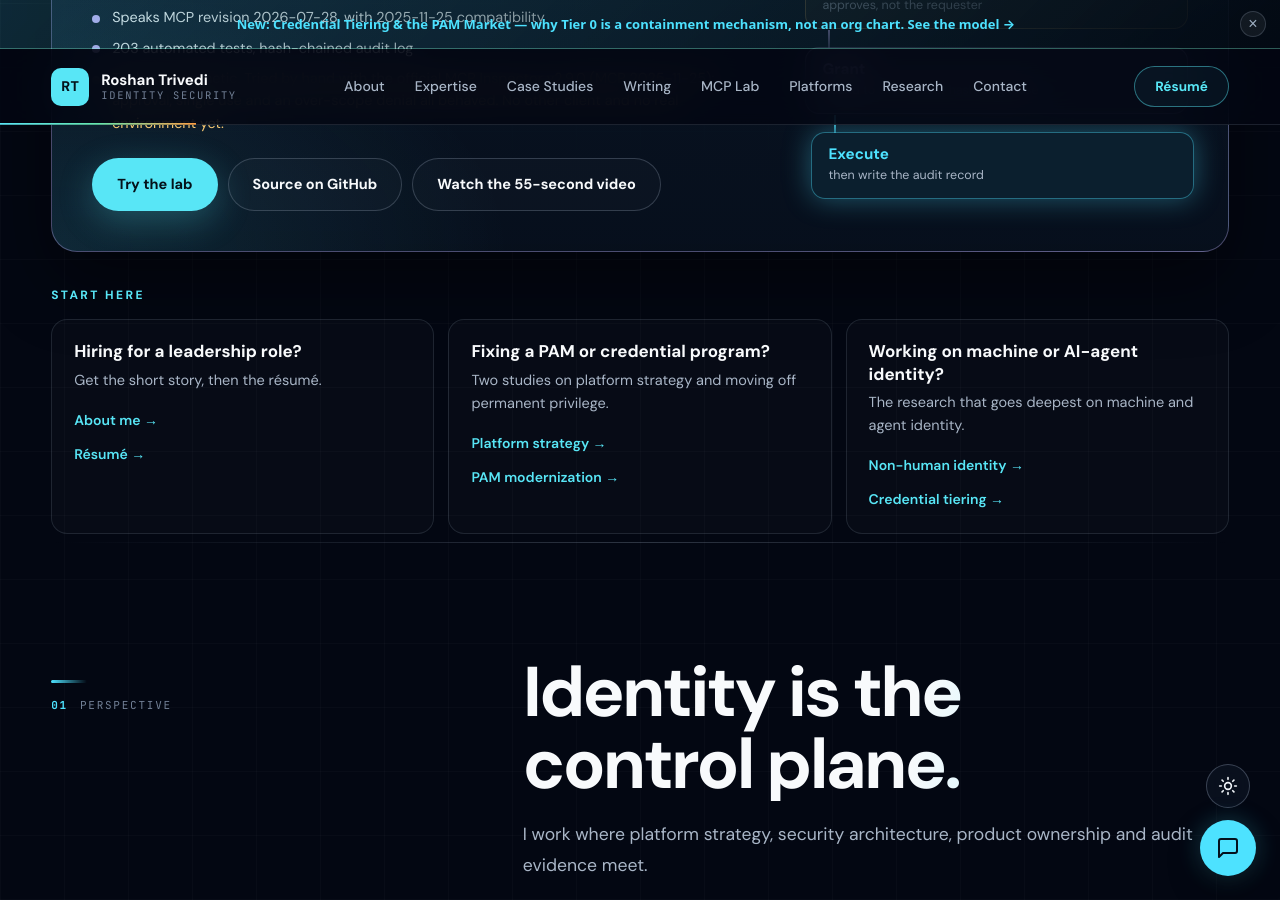
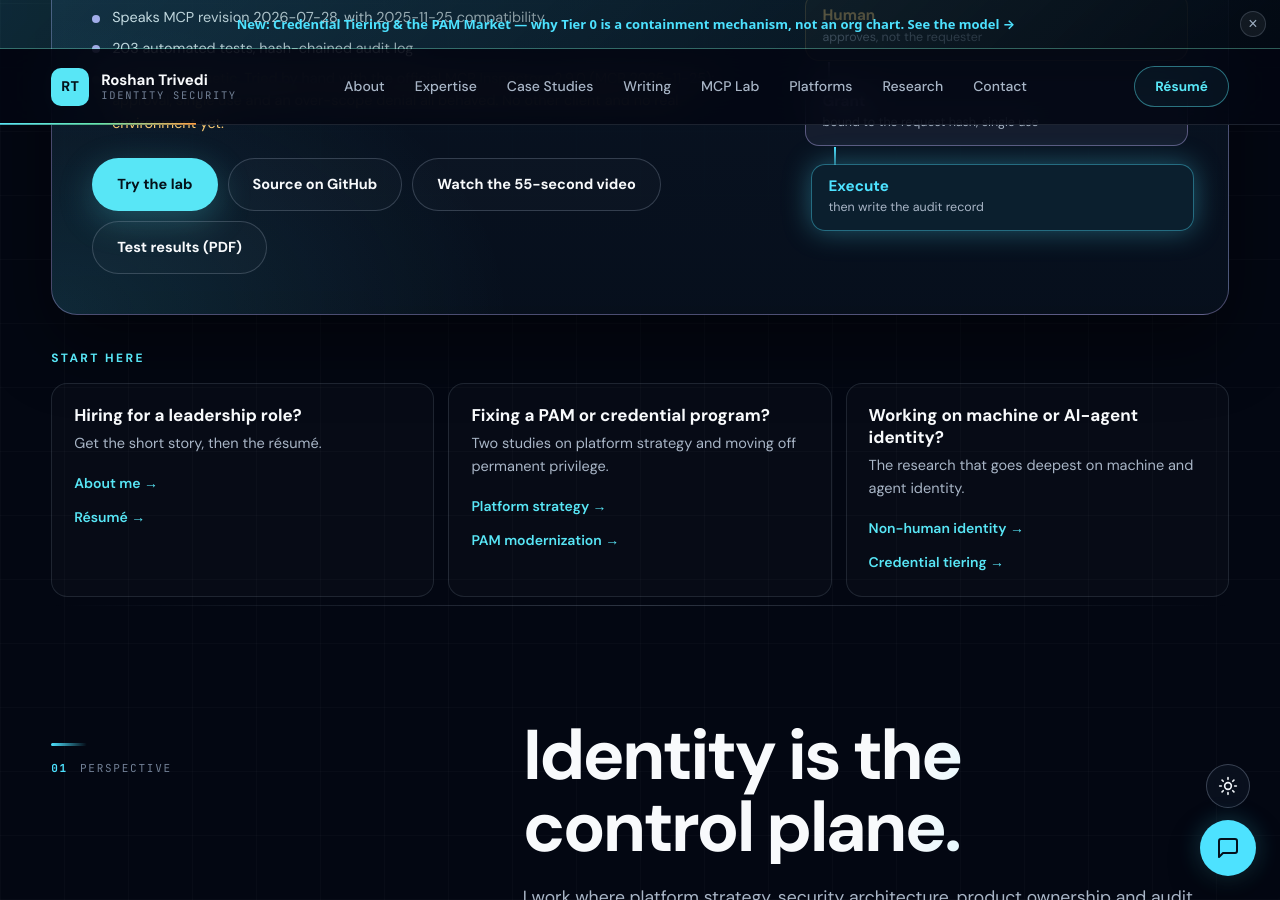
Before and after one commit to trivediroshan1-ui/trivediroshan1-ui.github.io, a Jekyll site: the page index.html, which Jekyll copies as it is, in a window 1280 px wide and 900 px high, scrolled down 1533 px. Built offline with Jekyll 4.4.1, drawn with Linux system fonts in a browser that asks for light colours.

Commit message:
MCP lab: add test results PDF and link from the lab card

```diff
--- a/index.html
+++ b/index.html
@@ -356,6 +356,7 @@ font-size: 13px;
               <a class="btn btn-primary" href="/mcp-human-approval-gateway/">Try the lab</a>
               <a class="btn btn-ghost" href="https://github.com/trivediroshan1-ui/mcp-human-approval-gateway">Source on GitHub</a>
               <a class="btn btn-ghost" href="#mcp-video">Watch the 55-second video</a>
+              <a class="btn btn-ghost" href="/assets/humangate-mcp-lab-test-results.pdf">Test results (PDF)</a>
             </div>
           </div>
           <div class="feature-art" aria-hidden="true">
```
Also changed, not shown: 1 other file.
